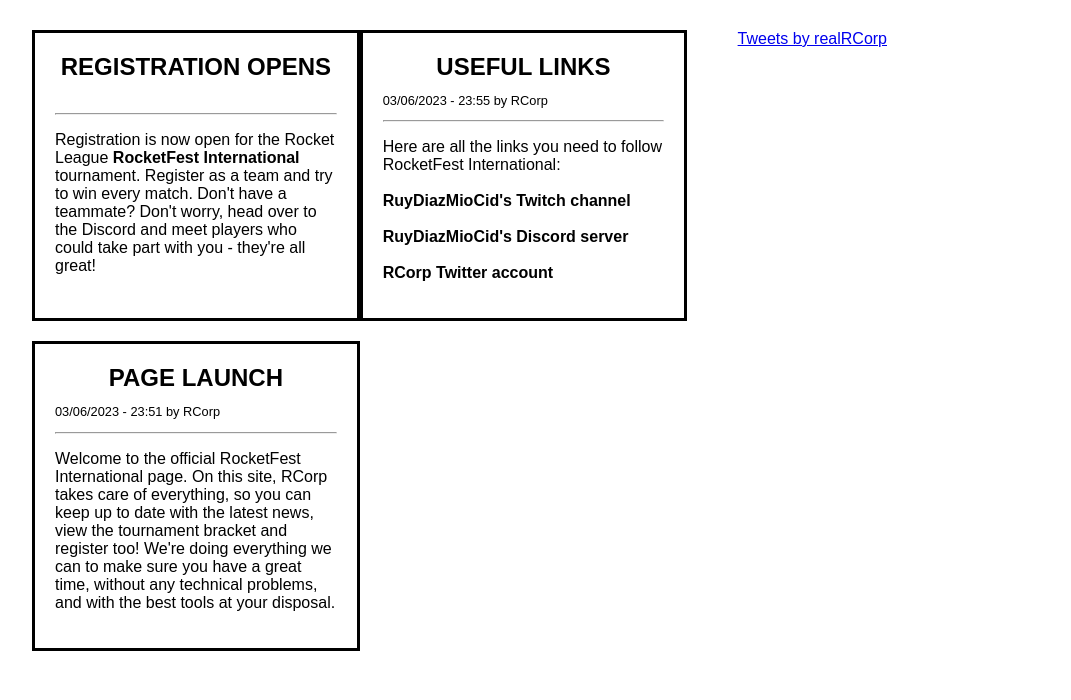
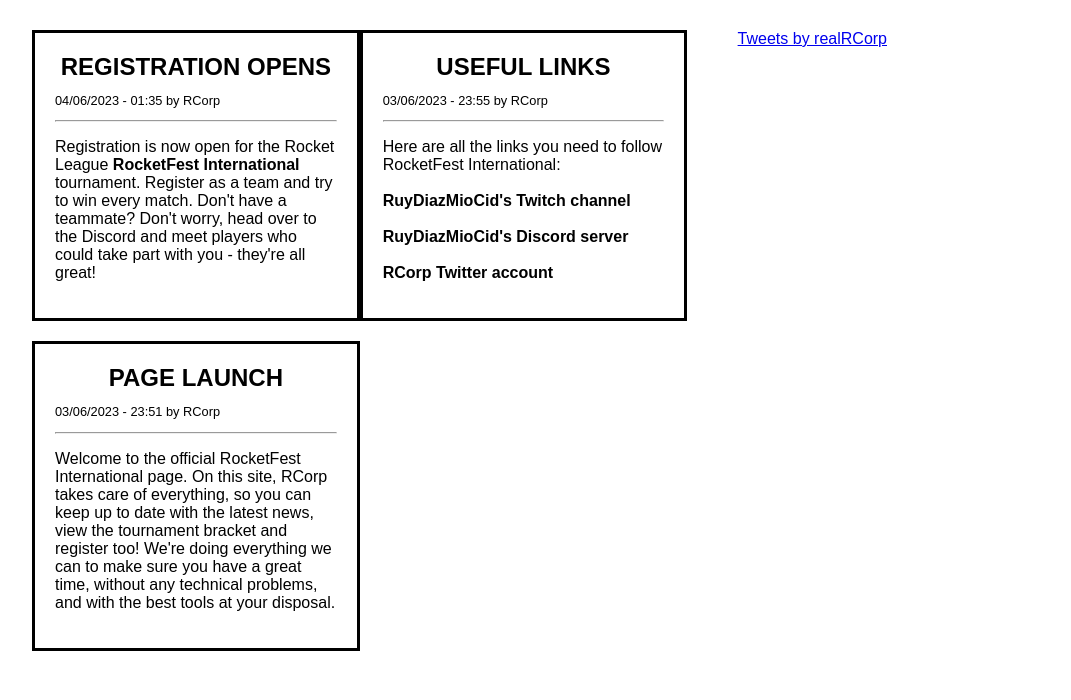
Before and after one commit to realRCorp/realrcorp.github.io, a plain HTML site: page rocketfest/index.html in a window 1280 px wide. Shown: the part 1100-1800 px from the top of the page, without its empty margins (104-1175 px from the left). Drawn offline with Linux system fonts and the light colour scheme.

Commit message:
Update index.html

```diff
--- a/rocketfest/index.html
+++ b/rocketfest/index.html
@@ -164,6 +164,7 @@
                 <section class="cartes">
                     <div class="carte">
                         <h1>Registration opens</h1>
+                        <p class="date">04/06/2023 - 01:35 by RCorp</p>
                         <hr />
                         <p>
                             Registration is now open for the Rocket League <b>RocketFest International</b> tournament. Register as a team and try to win every match. Don't have a teammate? Don't worry, head over to the Discord and meet players who could take part with you - they're all great!
```
